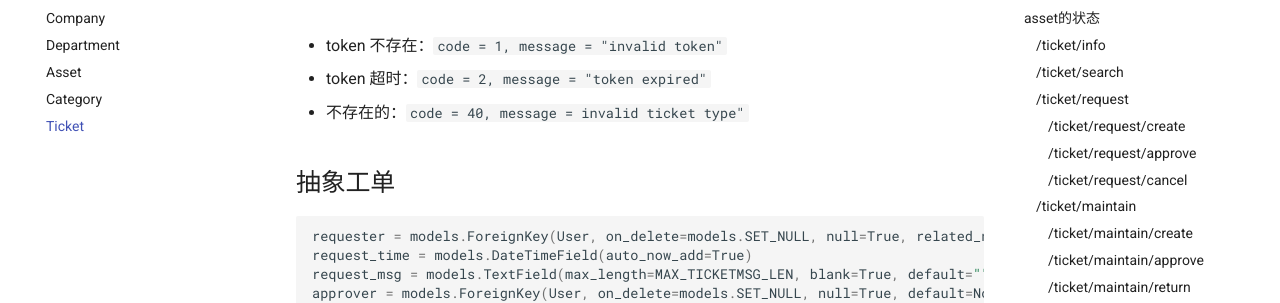
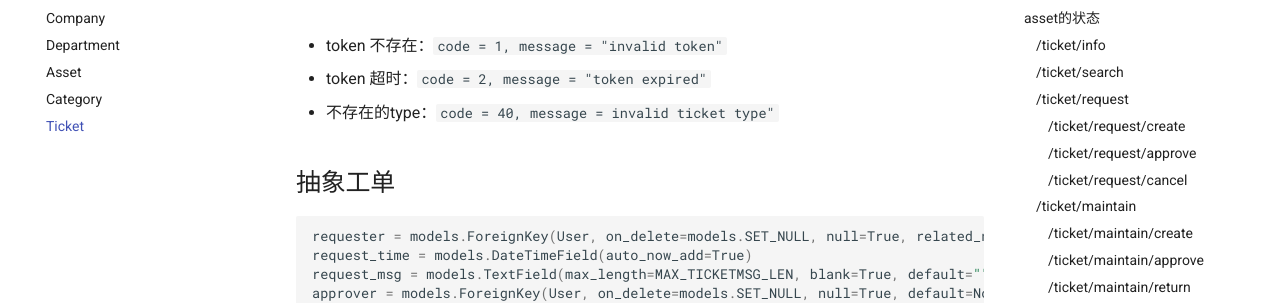
Before and after one commit to kuritas/asseta-docs, an MkDocs documentation site: the page built from docs/API/ticket.md, in a window 1280 px wide and 900 px high. Shown: the part 195-498 px from the top of the window. Built offline with MkDocs 1.6.1 and Material for MkDocs 9.7.7, drawn with Linux system fonts in a browser that asks for light colours.

Commit message:
fix: typo_ticket

```diff
--- a/docs/API/ticket.md
+++ b/docs/API/ticket.md
@@ -2,7 +2,7 @@
 
 - token 不存在：`code = 1, message = "invalid token"`
 - token 超时：`code = 2, message = "token expired"`
-- 不存在的<type>：`code = 40, message = invalid ticket type"`
+- 不存在的type：`code = 40, message = invalid ticket type"`
 
 ## 抽象工单
 
```
